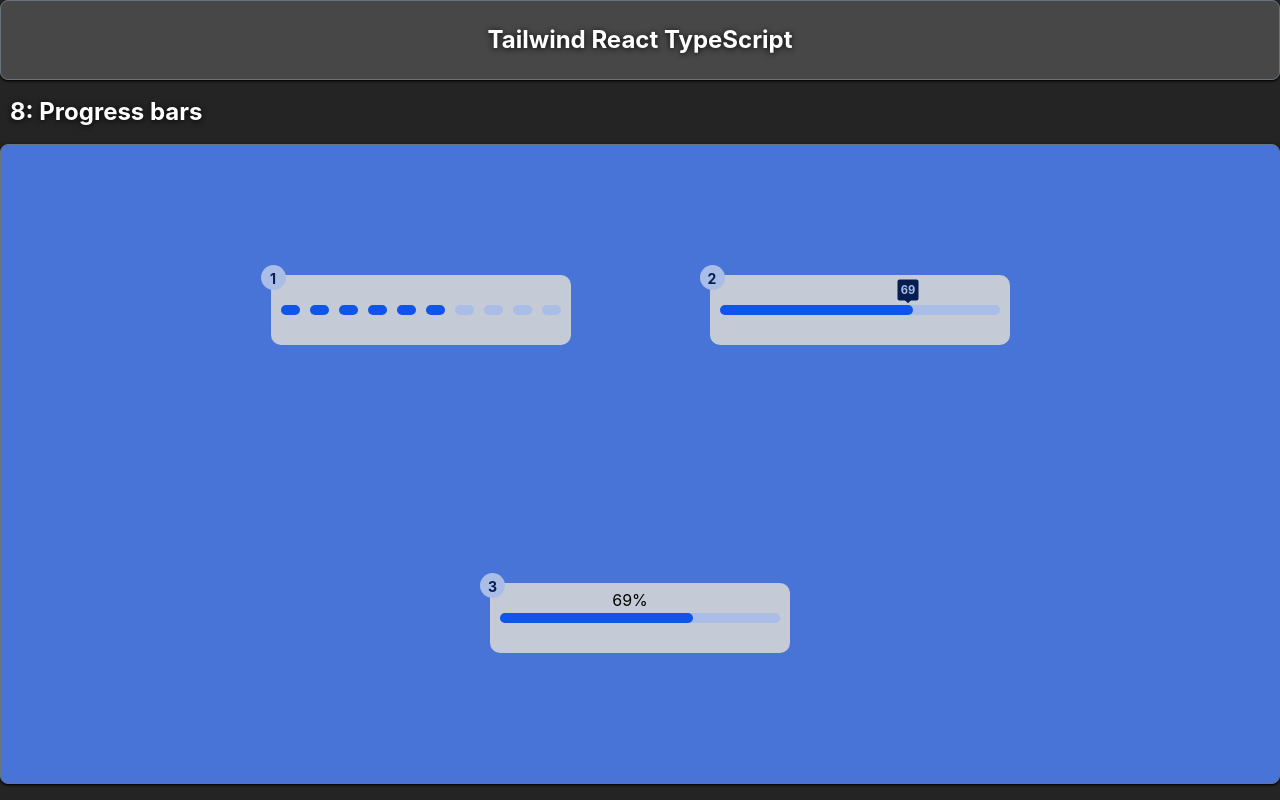
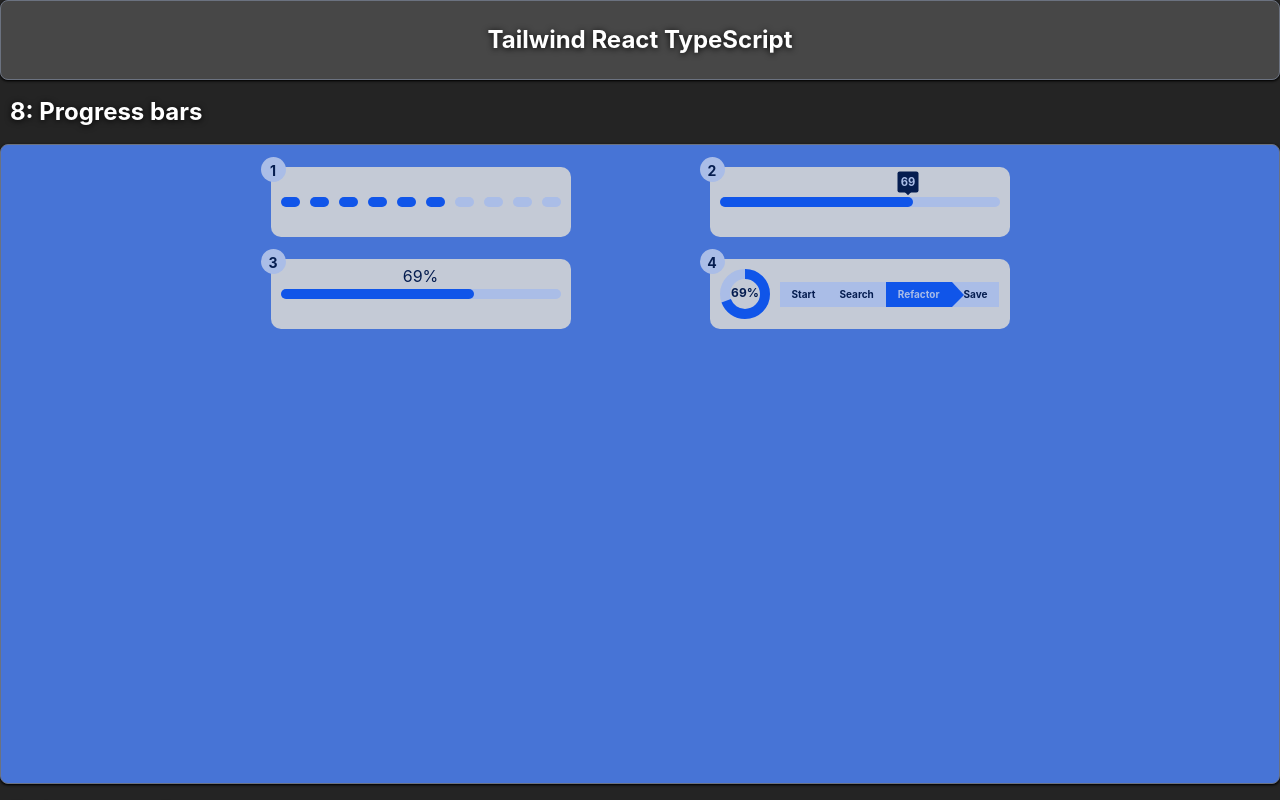
Before and after one commit to kozzztia/tailwind, a React (Vite) app: page / in a window 1280 px wide. Shown: the top 800 px of the page. Built offline with nearby package versions, Linux system fonts and the light colour scheme.

Commit message:
star-circle progress

```diff
--- a/src/components/ProgressBars/ProgressBars.tsx
+++ b/src/components/ProgressBars/ProgressBars.tsx
@@ -1,4 +1,4 @@
-import { useEffect, useState } from "react";
+import { useEffect, useMemo, useState } from "react";
 import React from "react";
 import styles from "./styles.module.css";
 
@@ -35,17 +35,15 @@
       <ProcentProgressBar count={2} progress={progress} />
 
       <ProcentProgressBarTwo count={3} progress={progress} />
+
+      <StepProgressBar count={4} progress={progress} steps={["Start", "Search", "Refactor", "Save"]} />
     </div>
   );
 };
 
 export default ProgressBars;
 
-const Container: React.FC<{
-  count: number;
-  children: React.ReactNode;
-  className?: string;
-}> = React.memo(({ count, children, className }) => {
+const Container: React.FC<{count: number;children: React.ReactNode;className?: string;}> = React.memo(({ count, children, className }) => {
   return (
     <div className={[styles.progressBar, className].join(" ")}>
       <Counter count={count} />
@@ -65,7 +63,6 @@
 const DashedProgressBar: React.FC<{ count: number; progress: number; length: number }> = React.memo(
   ({ count, progress, length }) => {
     const arr = [...Array(length).keys()];
-    console.log("dashed");
     return (
       <Container count={count} className={styles.dashedProgressBar}>
         <div className={styles.line}>
@@ -83,7 +80,6 @@
 
 const ProcentProgressBar: React.FC<{ count: number; progress: number }> = React.memo(
   ({ count, progress }) => {
-    console.log("procent");
     return (
       <Container count={count} className={styles.procentProgressBar}>
         <div className={styles.line}>
@@ -98,7 +94,6 @@
 
 const ProcentProgressBarTwo: React.FC<{ count: number; progress: number }> = React.memo(
   ({ count, progress }) => {
-    console.log("procent");
     return (
       <Container count={count} className={styles.procentProgressBar}>
         <div className={styles.line}>
@@ -109,3 +104,64 @@
     );
   }
 );
+
+const StepProgressBar: React.FC<{ count: number; progress: number; steps: string[] }> = React.memo(
+  ({ count, progress, steps }) => {
+    const radius = 20;
+    const circumference = 2 * Math.PI * radius;
+    const offset = circumference - (progress / 100) * circumference;
+
+    // Определение текущего шага с использованием useMemo
+    const step = useMemo(() => {
+      if (progress <= 10 && progress > 0) return steps[0];
+      if (progress > 10 && progress <= 50) return steps[1];
+      if (progress > 50 && progress <= 90) return steps[2];
+      if (progress > 90 && progress <= 100) return steps[3];
+      return null;
+    }, [progress, steps]);
+
+    return (
+      <Container count={count} className={styles.stepProgressBar}>
+        {/* Круговой прогресс */}
+        <div className={styles.section}>
+          <div className={styles.circle}>
+            <svg xmlns="http://www.w3.org/2000/svg" viewBox="0 0 50 50" width="50" height="50">
+              {/* Фон */}
+              <circle
+                className={styles.back}
+                cx="25"
+                cy="25"
+                r={radius}
+                strokeDasharray={circumference}
+                strokeDashoffset="0"
+              ></circle>
+              {/* Прогресс */}
+              <circle
+                className={styles.front}
+                cx="25"
+                cy="25"
+                r={radius}
+                strokeDasharray={circumference}
+                strokeDashoffset={offset}
+              ></circle>
+              {/* Текст прогресса */}
+              <text className={styles.text} x="50%" y="50%" dominantBaseline="middle" textAnchor="middle">
+                {progress}%
+              </text>
+            </svg>
+          </div>
+        </div>
+        {/* Отображение текущего шага */}
+        <div className={`${styles.section} ${styles.steps}`}>
+          {
+            steps.map((item) => (
+              <div key={item} className={`${styles.step} ${step === item ? styles.active : styles.inactive}`}>
+                {item}
+              </div>
+            ))
+          }
+        </div>
+      </Container>
+    );
+  }
+);
--- a/src/components/ProgressBars/styles.module.css
+++ b/src/components/ProgressBars/styles.module.css
@@ -16,7 +16,7 @@
     height: 100%;
     display: flex;
     flex-direction: row;
-    align-content: space-around;
+    align-content: start;
     justify-content: space-around;
     flex-wrap: wrap;
     gap: var(--proggress-main-padding);
@@ -125,8 +125,10 @@
         }
         .procentTwo{
             position: absolute;
+            color: var(--progress-element-light-color);
             top: -25px;
-            left: -10px;
+            left: 0;
+            right: 0;
             width : 100%;
             text-align: center;
         }
@@ -134,3 +136,88 @@
     }
 
   }
+
+.stepProgressBar{
+    display: flex;
+    flex-direction: row;
+    align-items: center;
+    justify-content: flex-start;
+    gap: var(--padding);
+    .section{
+        height: 100%;
+        display: flex;
+        justify-content: center;
+        align-items: center;
+    }
+    .circle{
+        height: 50px;
+        width : 50px;
+        svg{
+            width :100%;
+            height: 100%;
+            .back{
+                fill: none;
+                stroke: var(--progress-element-dark-color);
+                stroke-width: var(--line-height)
+            }
+            .front{
+                fill: none;
+                stroke: var(--progress-accent-color);
+                stroke-width: var(--line-height);
+                transform: rotate(-90deg);
+                transform-origin: center;
+            };
+            .text{
+                position: absolute;
+                fill: var(--progress-element-light-color);
+                top: 50%;
+                left: 50%;
+                font-weight: bold;
+                font-size: 12px;
+                color: var(--progress-element-light-color);
+            }
+        }
+    }
+    .steps{
+        width :100%;
+        display: flex;
+        flex-direction: row;
+        justify-content: flex-start;
+        &>*{
+            flex-grow: 1;
+        }
+    }
+    .step {
+        position: relative;
+        padding: 5px;
+        background-color: var(--progress-element-dark-color);
+        color: var(--progress-element-light-color);
+        font-weight: bold;
+        font-size: 10px;
+        text-align: center;
+        white-space: nowrap;
+        overflow-inline: hidden;
+        z-index: 0;
+
+        &.active {
+          background-color: var(--progress-accent-color);
+          color: var(--progress-element-dark-color);
+          z-index: 1;
+          &::before {
+            content: "";
+            position: absolute;
+            top: 0;
+            right: -12px; /* Смещение вправо */
+            width: 0;
+            height: 0;
+            border-top: 13px solid transparent;
+            border-bottom: 12px solid transparent;
+            border-left: 12px solid var(--progress-accent-color);
+        }
+        }
+        &:last-child::before {
+          display: none;
+        }
+      }
+
+}
```
